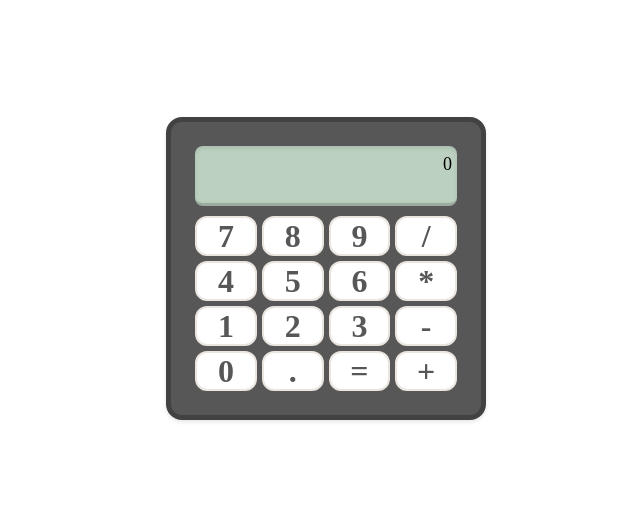
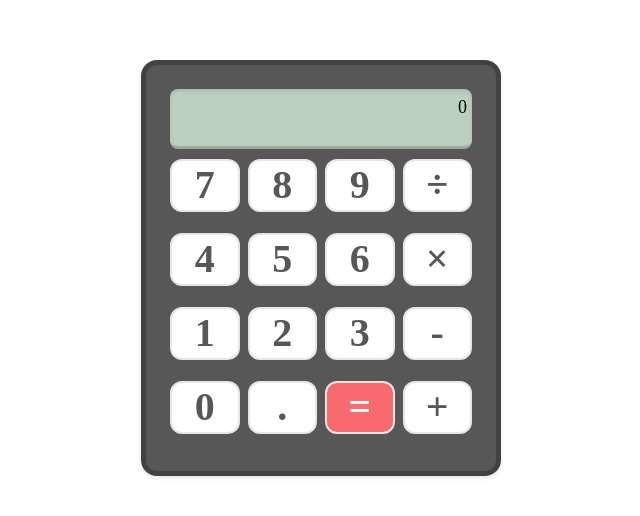
Before and after one commit to nivancheva/calculator-vue, a Vue app: page / in a window 1280 px wide. Shown: the part 132-648 px from the top of the page, without its empty margins (274-914 px from the left). Built offline with nearby package versions, Linux system fonts and the light colour scheme.

Commit message:
add bg-red

```diff
--- a/src/App.vue
+++ b/src/App.vue
@@ -1,5 +1,5 @@
 <script setup>
-import { ref } from "vue";
+import { ref, computed } from "vue";
 
 const display = ref(0);
 const currentInput = ref(0);
@@ -9,11 +9,11 @@ const buttons = [
   { label: '7', value: '7' },
   { label: '8', value: '8' },
   { label: '9', value: '9' },
-  { label: '/', value: '/' },
+  { label: '÷', value: '/' },
   { label: '4', value: '4' },
   { label: '5', value: '5' },
   { label: '6', value: '6' },
-  { label: '*', value: '*' },
+  { label: '×', value: '*' },
   { label: '1', value: '1' },
   { label: '2', value: '2' },
   { label: '3', value: '3' },
@@ -32,7 +32,7 @@ const buttons = [
 <div class="calculator">
   <div class="screen">{{ display }}</div>
   <div class="buttons">
-    <button v-for="button in buttons" :key="button.value" @click="handleButtonClick(button)">
+    <button :class="{ 'bg-red' : button.label === '='}" v-for="button in buttons" :key="button.value" @click="handleButtonClick(button)">
       {{ button.label }}
     </button>
   </div>
@@ -42,7 +42,7 @@ const buttons = [
 
 <style scoped>
 .calculator {
-  width: 400px;
+  width: 450px;
   max-width: 80%;
   border-radius: 1rem;
   padding: 1.5rem;
@@ -67,12 +67,12 @@ const buttons = [
 .buttons {
   display: grid;
   grid-template-columns: repeat(4, 1fr);
-  grid-gap: 5px;
+  grid-gap: .5rem;
 }
 
 button {
   width: 100%;
-  height: 40px;
+  height: 80%;
   background-color: #fff;
   color: rgb(87, 87, 87);
   border: 2px solid rgb(234, 229, 223);
@@ -81,7 +81,7 @@ button {
   transition: background-color 0.2s ease;
 
   font-weight: bold;
-  font-size: 2rem;
+  font-size: 2.5rem;
   display: grid;
   place-content: center;
 }
```
